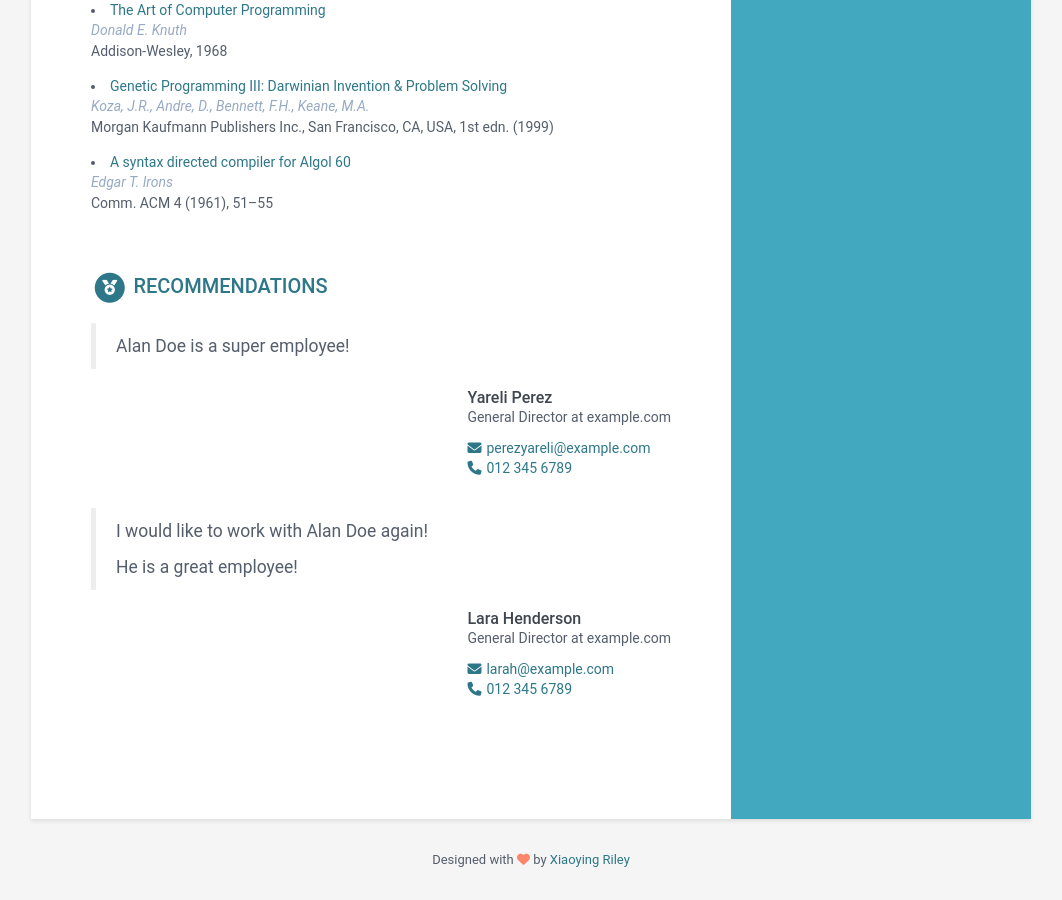
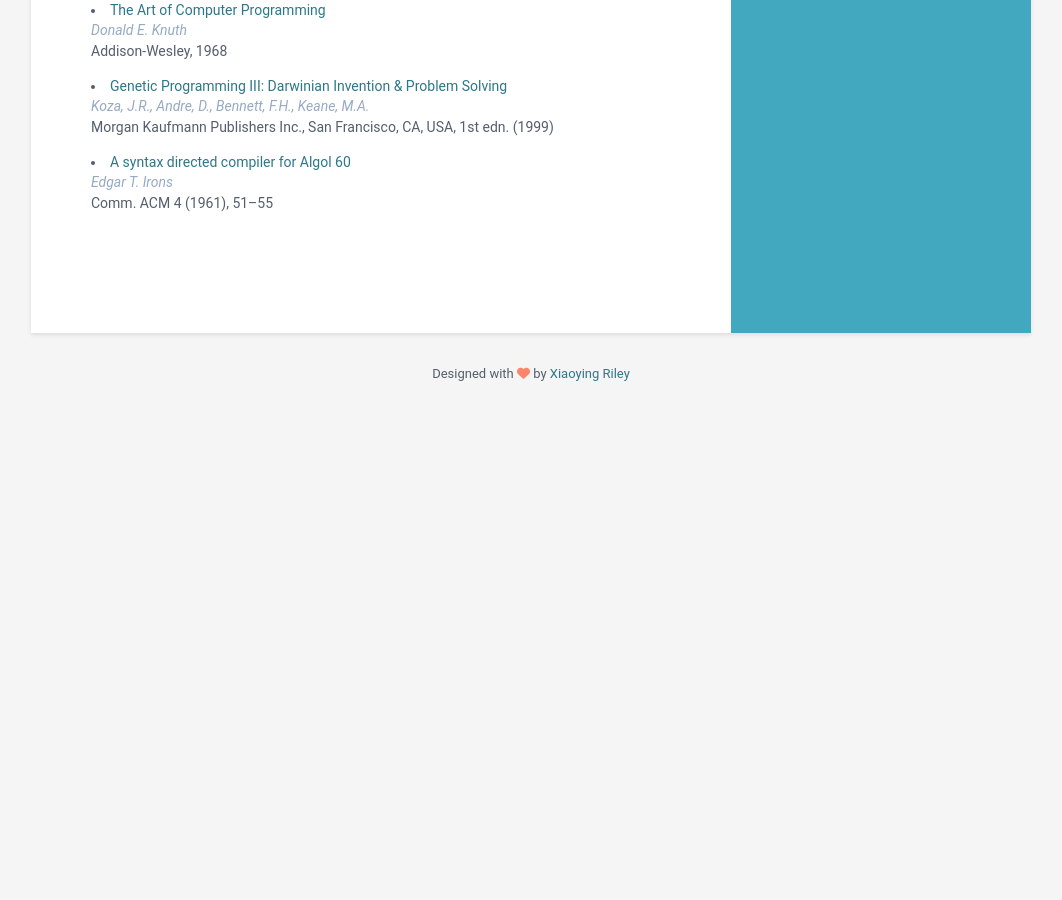
Before and after one commit to goldfishlaser/online-cv2, a Jekyll site: the page built from index.html, in a window 1280 px wide and 900 px high, scrolled down 2493 px. Shown: the whole window, without its empty margins (109-1171 px from the left). Built offline with Jekyll 4.4.1, drawn with Linux system fonts in a browser that asks for light colours; after the commit the page ends 2908 px from its top, so only the background shows below that.

Commit message:
Update data.yml

```diff
--- a/_data/data.yml
+++ b/_data/data.yml
@@ -210,23 +210,5 @@ publications:
     authors: Edgar T. Irons
     conference: "Comm. ACM 4 (1961), 51–55"
 
-recommendations:
-  title: Recommendations
-  list:
-  - person: Yareli Perez
-    email: perezyareli@example.com
-    phone: 012 345 6789
-    role: General Director at example.com
-    recommendation: |
-      Alan Doe is a super employee!
-  - person: Lara Henderson
-    email: larah@example.com
-    phone: 012 345 6789
-    role: General Director at example.com
-    recommendation: |
-      I would like to work with Alan Doe again!
-
-      He is a great employee!
-
 footer: >
   Designed with <i class="fas fa-heart"></i> by <a href="http://themes.3rdwavemedia.com" target="_blank" rel="nofollow">Xiaoying Riley</a>
```
